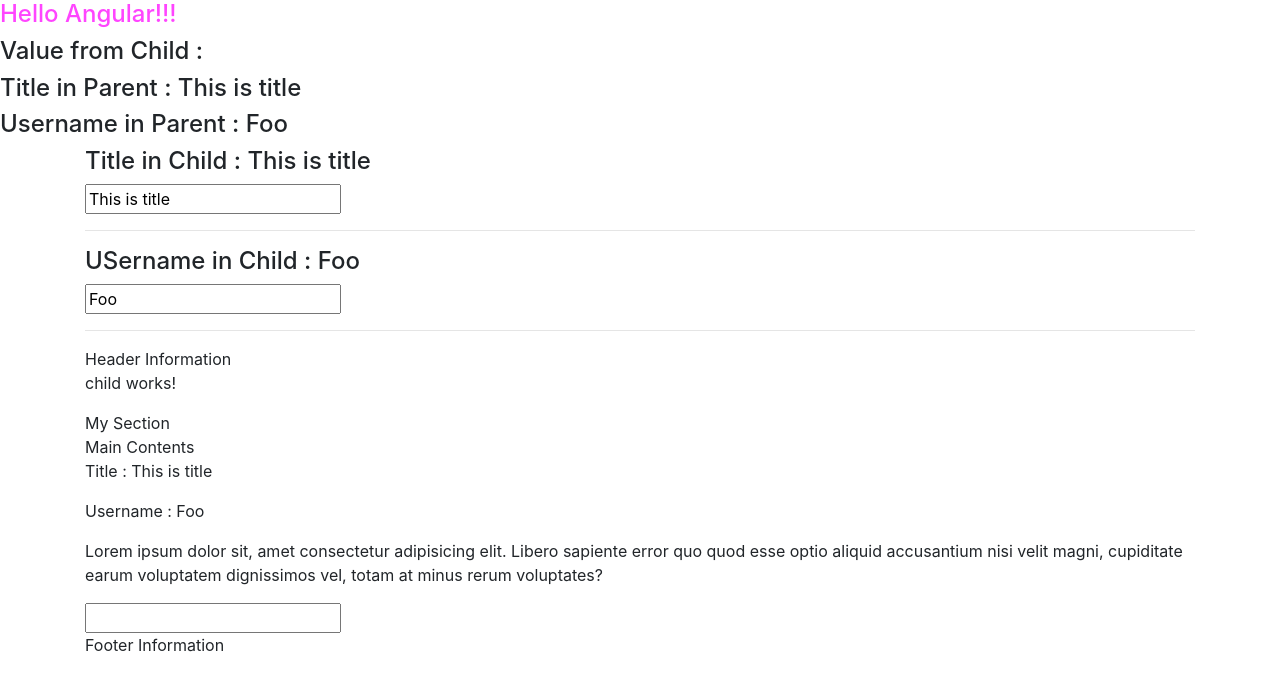
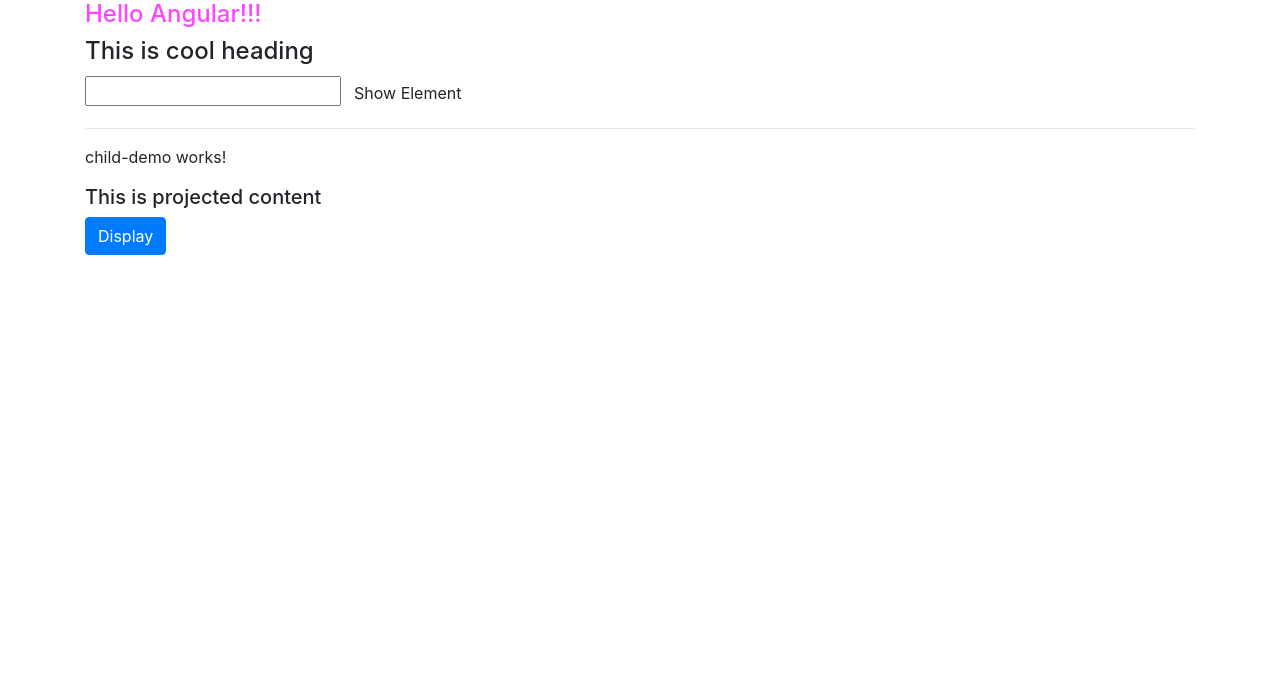
Before and after one commit to synergy2411/citiustech-sept21, an Angular app in the folder users-app/: page / in a window 1280 px wide. Shown: the top 690 px of the page. Built offline with nearby package versions, Linux system fonts and the light colour scheme.

Commit message:
decorators demo

```diff
--- a/users-app/src/app/app.component.html
+++ b/users-app/src/app/app.component.html
@@ -1,5 +1,11 @@
+<div class="container">
 <h4>Hello Angular!!!</h4>
 
-<app-parent></app-parent>
+<app-decorators-demo></app-decorators-demo>
+
+<!-- <app-parent></app-parent> -->
 
 <!-- <app-users></app-users> -->
+
+
+</div>
--- a/users-app/src/app/app.module.ts
+++ b/users-app/src/app/app.module.ts
@@ -8,6 +8,8 @@ import { UserInfoComponent } from './components/users/user-info/user-info.compon
 import { UserImageComponent } from './components/users/user-image/user-image.component';
 import { ParentComponent } from './practice/components/parent/parent.component';
 import { ChildComponent } from './practice/components/parent/child/child.component';
+import { DecoratorsDemoComponent } from './practice/components/decorators-demo/decorators-demo.component';
+import { ChildDemoComponent } from './practice/components/decorators-demo/child-demo/child-demo.component';
 
 @NgModule({
   declarations: [           // Custom component, directives, pipes
@@ -16,7 +18,9 @@ import { ChildComponent } from './practice/components/parent/child/child.compone
     UserInfoComponent,
     UserImageComponent,
     ParentComponent,
-    ChildComponent
+    ChildComponent,
+    DecoratorsDemoComponent,
+    ChildDemoComponent
 
   ],
   imports: [                // Built-in & Custom Module
--- /dev/null
+++ b/users-app/src/app/practice/components/decorators-demo/child-demo/child-demo.component.html
@@ -0,0 +1,6 @@
+<p #para>child-demo works!</p>
+
+<ng-content></ng-content>
+
+
+<button class="btn btn-primary" (click)="display()">Display</button>
--- /dev/null
+++ b/users-app/src/app/practice/components/decorators-demo/child-demo/child-demo.component.ts
@@ -0,0 +1,34 @@
+import { Component, ContentChild, ElementRef, Input, OnInit, ViewChild } from '@angular/core';
+
+@Component({
+  selector: 'app-child-demo',
+  templateUrl: './child-demo.component.html',
+  styleUrls: ['./child-demo.component.css']
+})
+export class ChildDemoComponent {
+
+  @ViewChild('heading') heading : ElementRef<HTMLHeadingElement>
+
+  @ContentChild('heading') contentHeading : ElementRef<HTMLHeadingElement>
+
+  @ContentChild('para') paragraph : ElementRef<HTMLParagraphElement>
+
+  @Input() title : string;
+  static counter : number = 0;
+
+
+  showAlert(msg : string){
+    alert("Title : " + this.title)
+    // ChildDemoComponent.counter++;
+    // alert("Counter : " + ChildDemoComponent.counter)
+    // alert("Message : " + msg)
+  }
+
+  display(){
+    console.log("HEADING : View Child" , this.heading);
+    console.log("Content Heading : Content Child ", this.contentHeading);
+    console.log("Paragraph : Content Child", this.paragraph);
+  }
+
+
+}
--- /dev/null
+++ b/users-app/src/app/practice/components/decorators-demo/decorators-demo.component.html
@@ -0,0 +1,16 @@
+
+<h4 #heading> This is cool heading</h4>
+
+<input type="text" #input>
+
+
+<button class="btn btn-default" (click)="show()">Show Element</button>
+
+<hr>
+
+<app-child-demo [title]="'title 1'">
+  <h5 #heading>This is projected content</h5>
+</app-child-demo>
+<!-- <app-child-demo [title]="'title 2'"></app-child-demo>
+<app-child-demo [title]="'title 3'"></app-child-demo>
+<app-child-demo [title]="'title 4'"></app-child-demo> -->
--- /dev/null
+++ b/users-app/src/app/practice/components/decorators-demo/decorators-demo.component.ts
@@ -0,0 +1,27 @@
+import { Component, ElementRef, QueryList, ViewChild, ViewChildren } from '@angular/core';
+import { ChildDemoComponent } from './child-demo/child-demo.component';
+
+@Component({
+  selector: 'app-decorators-demo',
+  templateUrl: './decorators-demo.component.html',
+  styleUrls: ['./decorators-demo.component.css']
+})
+export class DecoratorsDemoComponent{
+
+  @ViewChild('heading') heading : ElementRef<HTMLHeadingElement>
+  @ViewChild("input") input : ElementRef<HTMLInputElement>
+
+  @ViewChild(ChildDemoComponent) theChild : ChildDemoComponent
+
+  @ViewChildren(ChildDemoComponent) children : QueryList<ChildDemoComponent>
+
+  show(){
+    console.log(this.heading, this.input);
+    this.heading.nativeElement.innerHTML = `This is changed heading!`
+    console.log(this.children);
+    // this.children.forEach(child => child.showAlert("ViewChildren"));
+
+    this.theChild.showAlert("ViewChild");
+    // this.theChild.display();
+  }
+}
--- a/users-app/src/app/practice/components/parent/child/child.component.ts
+++ b/users-app/src/app/practice/components/parent/child/child.component.ts
@@ -7,7 +7,7 @@ import { Component, OnInit, Output, EventEmitter, Input } from '@angular/core';
 })
 export class ChildComponent{
 
-  @Input() title : string;
+  @Input() title : string | undefined;
   @Input() user : any;
 
   value : string;
```
Also changed, not shown: users-app/src/app/practice/components/decorators-demo/child-demo/child-demo.component.css (added), users-app/src/app/practice/components/decorators-demo/decorators-demo.component.css (added), 2 other files (tests, documents, lock files or other folders).
